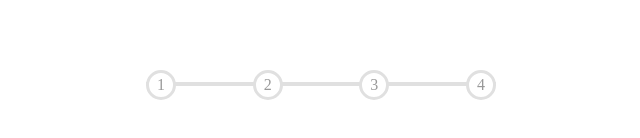
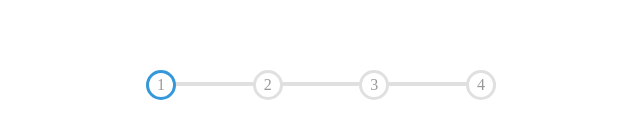
Before and after one commit to Code-Coterie-Team/Implement-Progress-Steps, a plain HTML site: page index.html in a window 1280 px wide. Shown: the part 310-448 px from the top of the page, 319-959 px from the left. Drawn offline with Linux system fonts and the light colour scheme.

Commit message:
add active calss to the first circle

```diff
--- a/index.html
+++ b/index.html
@@ -11,7 +11,7 @@
         <div class="progressBar">
             <div class="line"></div>
             <div class="circles">
-                <div class="circle">1</div>
+                <div class="circle active">1</div>
                 <div class="circle">2</div>
                 <div class="circle">3</div>
                 <div class="circle">4</div>
--- a/sytles.css
+++ b/sytles.css
@@ -46,3 +46,7 @@ body{
     height: 30px;
     width: 30px;
 }
+
+.active{
+    border-color: var(--line-border-fill);
+}
```
